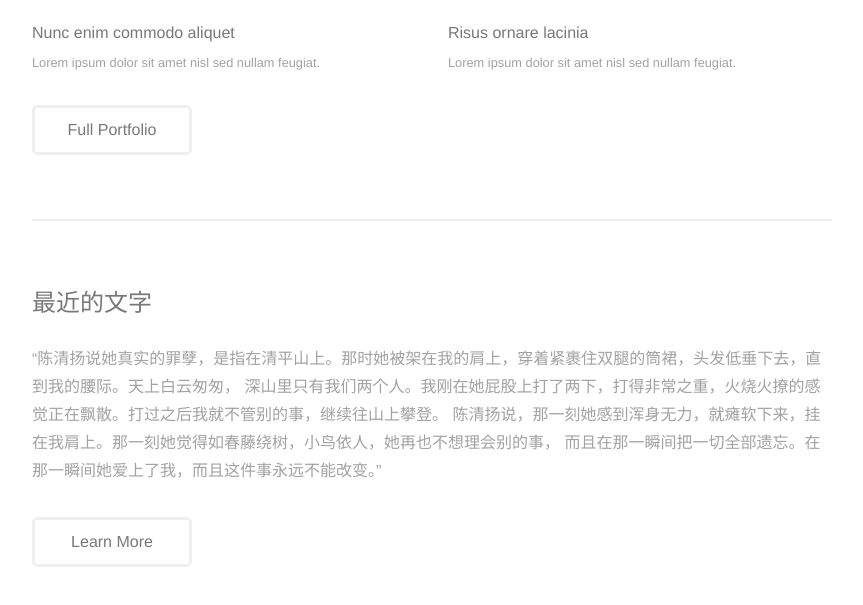
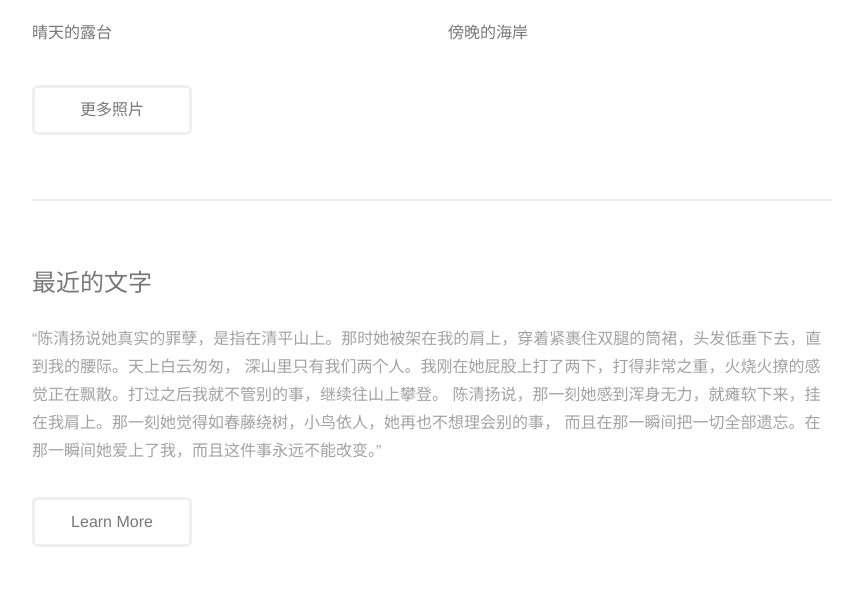
Before and after one commit to Szane/sz_website, a plain HTML site: page index.html in a window 1280 px wide. Shown: the part 1475-2080 px from the top of the page, without its empty margins (400-1263 px from the left). Drawn offline with Linux system fonts and the light colour scheme; a web font is replaced by a local one.

Commit message:
establish personal index page

```diff
--- a/index.html
+++ b/index.html
@@ -63,17 +63,17 @@
             </article>
             <article class="6u 12u$(3) work-item">
                 <a href="images/fulls/05.jpg" class="image fit thumb"><img src="images/thumbs/05.jpg" alt=""/></a>
-                <h3>Nunc enim commodo aliquet</h3>
-                <p>Lorem ipsum dolor sit amet nisl sed nullam feugiat.</p>
+                <h3>晴天的露台</h3>
+                <p></p>
             </article>
             <article class="6u$ 12u$(3) work-item">
                 <a href="images/fulls/06.jpg" class="image fit thumb"><img src="images/thumbs/06.jpg" alt=""/></a>
-                <h3>Risus ornare lacinia</h3>
-                <p>Lorem ipsum dolor sit amet nisl sed nullam feugiat.</p>
+                <h3>傍晚的海岸</h3>
+                <p></p>
             </article>
         </div>
         <ul class="actions">
-            <li><a href="#" class="button">Full Portfolio</a></li>
+            <li><a href="#" class="button">更多照片</a></li>
         </ul>
     </section>
     <!-- One -->
```
